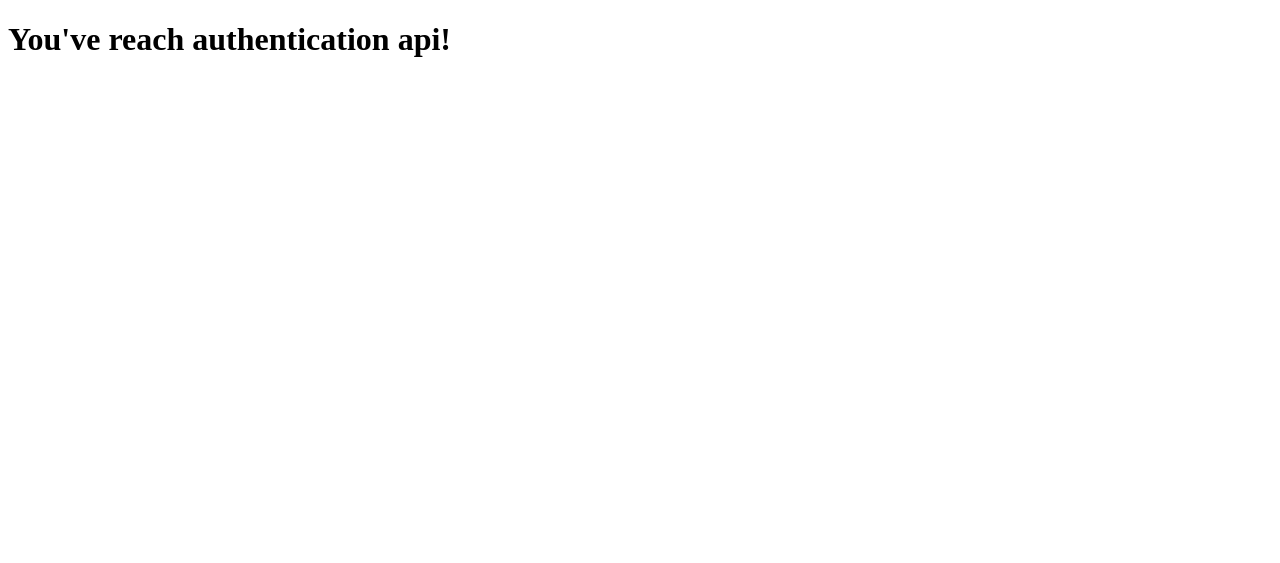
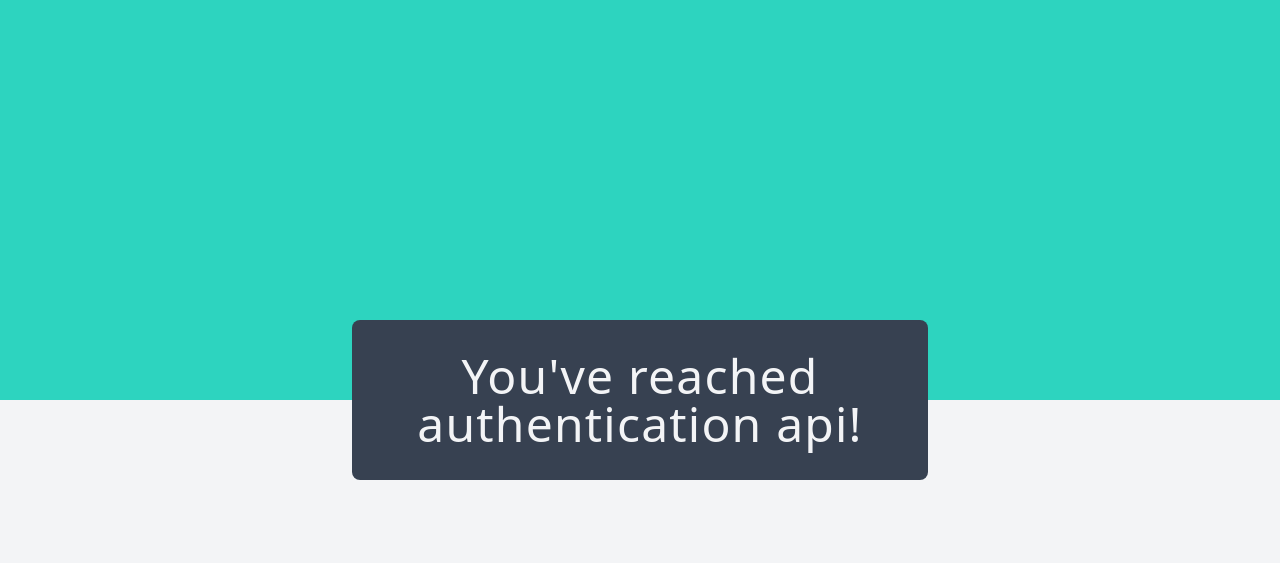
Before and after one commit to adingal/authentication, a website: page public/index.html in a window 1280 px wide. Drawn offline with nearby package versions, Linux system fonts and the light colour scheme.

Commit message:
Add style to public index file

```diff
--- a/public/index.html
+++ b/public/index.html
@@ -5,8 +5,23 @@
     <meta http-equiv="X-UA-Compatible" content="IE=edge" />
     <meta name="viewport" content="width=device-width, initial-scale=1.0" />
     <title>Authentication</title>
+    <!-- Tailwind CSS -->
+    <script src="https://cdn.tailwindcss.com"></script>
   </head>
-  <body>
-    <h1>You've reach authentication api!</h1>
+  <body
+    class="h-screen relative flex flex-col justify-start items-center bg-gray-100"
+  >
+    <div class="h-1/2 w-full bg-teal-400"></div>
+    <div class="px-3">
+      <div
+        class="relative -top-10 lg:-top-20 max-w-xl mx-auto p-4 md:p-6 lg:p-8 bg-gray-700 rounded-lg"
+      >
+        <h1
+          class="text-3xl lg:text-5xl text-center font-medium text-gray-100 tracking-wide"
+        >
+          You've reached authentication api!
+        </h1>
+      </div>
+    </div>
   </body>
 </html>
```
